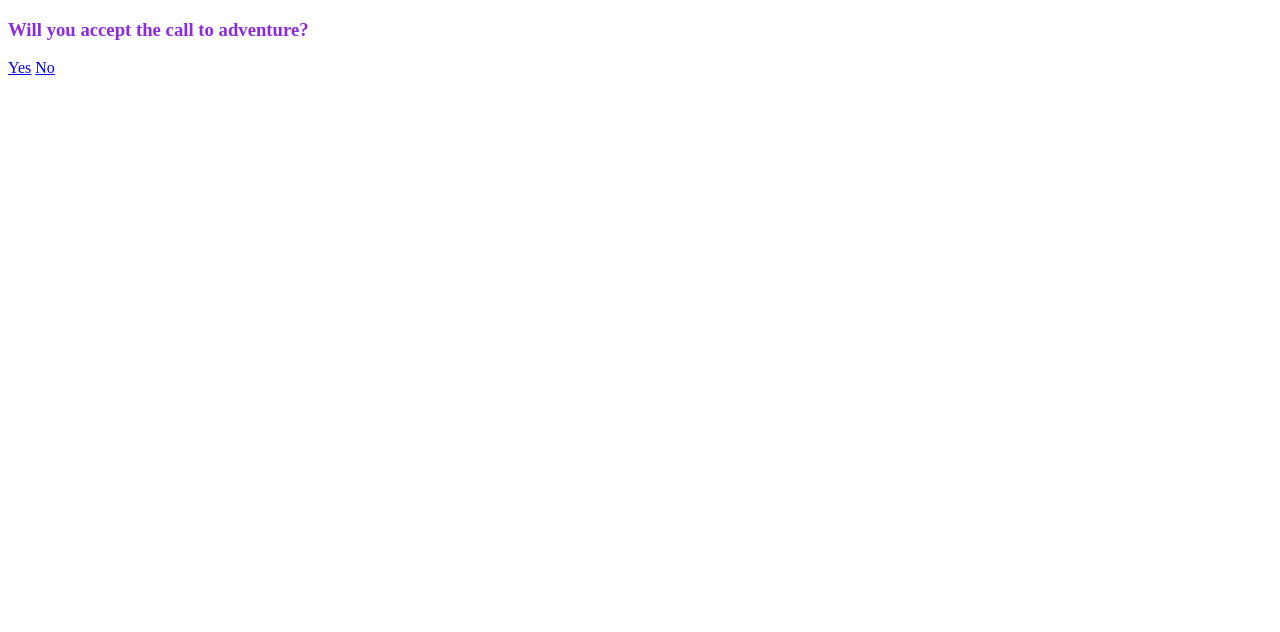
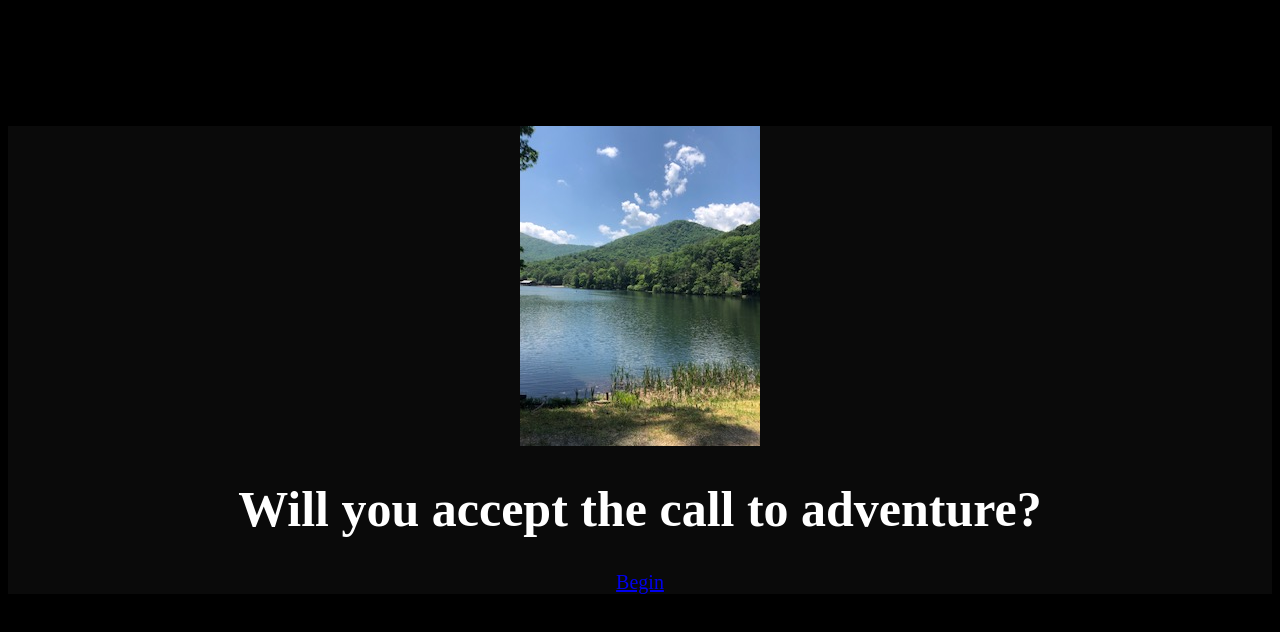
Before and after one commit to rcooper47/CYOAV1, a plain HTML site: page index.html in a window 1280 px wide. Drawn offline with Linux system fonts and the light colour scheme.

Commit message:
Add Background Images, Center text

```diff
--- a/index.html
+++ b/index.html
@@ -5,8 +5,10 @@
             <link rel="stylesheet" href="styles/intro.css" />
         </head>
         <body>
-            <h3>Will you accept the call to adventure?</h3>
-            <a href="paths/welcome.html">Yes</a>
-            <a href="www.google.com">No</a>
+            <div class="center-alignment">
+                <img src="images/IMG_1450.jpg" alt="Mountain over a lake.">
+            <h1>Will you accept the call to adventure?</h1>
+            <a href="paths/welcome.html">Begin</a>
+        </div>
         </body>
     </html>
--- a/styles/intro.css
+++ b/styles/intro.css
@@ -2,14 +2,12 @@
     box-sizing: border-box;
   }
 body {
-    background: fffffff
+    background-color: black;
+    font-size: 20px;
+    color: white;
 }
-h3 {
-    color:blueviolet
+h1 {
+  font-family: Papyrus;
+  font-size: 50px;
 }
-h3 {
-    display: flex
-    flex-direction: column
-    align-items: center
-    justify-content: flex-start
-  }
+  .center-alignment { display: flex;align-items: center;justify-content: center;flex-direction: column; width: 100%; height: 100%;text-align: center; margin: 10% 0; min-height: 200px; background-color: rgba(33, 33, 33, .3); align-items: center; }
```
Also changed, not shown: paths/welcome.html (+1 -1 lines), images/IMG_1450.jpg (added).
